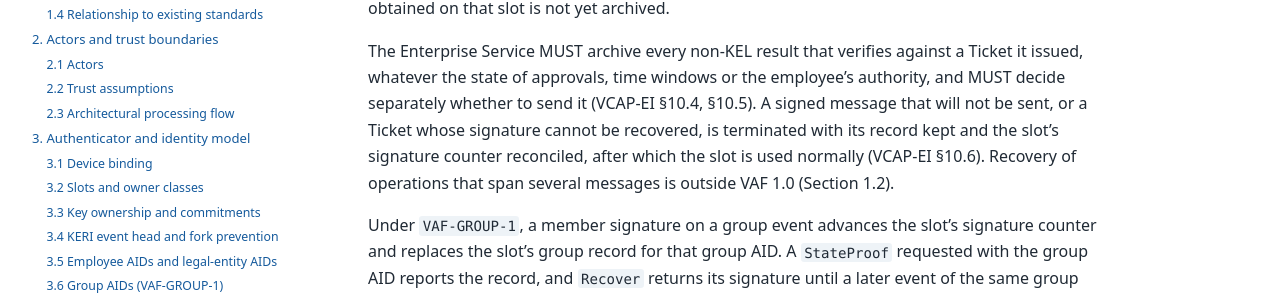
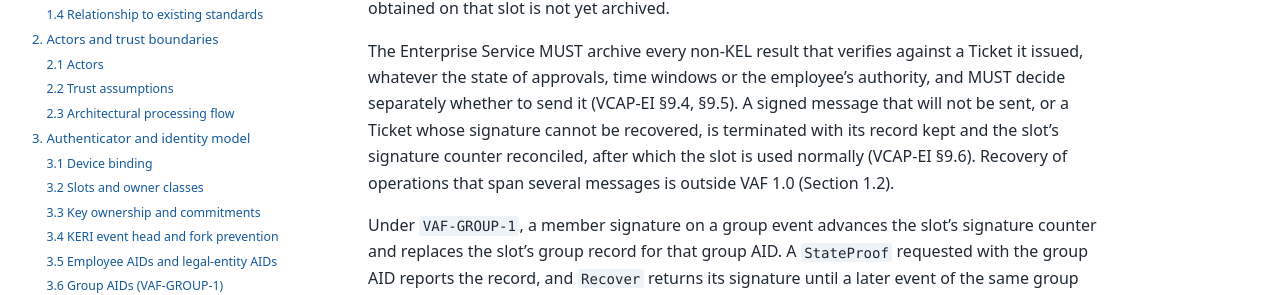
Before and after one commit to vlei-auth/vaf, a Jekyll site: the page built from index.md, in a window 1280 px wide and 900 px high, scrolled down 13038 px. Shown: the part 220-515 px from the top of the window. Built offline with Jekyll 4.4.1, drawn with Linux system fonts in a browser that asks for light colours; some of the changed text lies outside the part shown.

Commit message:
Align framework references with revised candidate numbering

```diff
--- a/vaf-1.0.md
+++ b/vaf-1.0.md
@@ -136,7 +136,7 @@ AIDs held in the authenticator's slots belong to the employee. They are distinct
 
 ### 3.6 Group AIDs (`VAF-GROUP-1`)
 
-A group AID, such as a legal entity's AID controlled by several authorized representatives, lists in `k` and `n` the keys and next-key commitments of its members and is controlled through the thresholds `kt` and `nt`. Under `VAF-GROUP-1`, an ACTIVE WORK slot takes part as a member: it signs the group's `icp`, `ixn` and `rot` with its current key under kind `GROUP`, the group's `exn` messages (for example an IPEX `grant` of a credential the group issues) under kind `GROUP_EXN`, and the group's `rpy` messages (for example an end-role reply for the group) under kind `RPY`, and sends each signature to the other members in a `/multisig/*` `exn` signed under kind `EXN` (VCAP §12.10). The group's KEL is not held by the authenticator; each member slot keeps one **group record** per group AID it has signed for, holding the sequence number, SAID and signature of its latest signed event of that group (VCAP §5.2).
+A group AID, such as a legal entity's AID controlled by several authorized representatives, lists in `k` and `n` the keys and next-key commitments of its members and is controlled through the thresholds `kt` and `nt`. Under `VAF-GROUP-1`, an ACTIVE WORK slot takes part as a member: it signs the group's `icp`, `ixn` and `rot` with its current key under kind `GROUP`, the group's `exn` messages (for example an IPEX `grant` of a credential the group issues) under kind `GROUP_EXN`, and the group's `rpy` messages (for example an end-role reply for the group) under kind `RPY`, and sends each signature to the other members in a `/multisig/*` `exn` signed under kind `EXN` (VCAP §12.9). The group's KEL is not held by the authenticator; each member slot keeps one **group record** per group AID it has signed for, holding the sequence number, SAID and signature of its latest signed event of that group (VCAP §5.2).
 
 Preventing a fork of a group KEL is shared between three parties:
 
@@ -146,7 +146,7 @@ Preventing a fork of a group KEL is shared between three parties:
 
 The platform builds the group event and coordinates with the other members, but it is untrusted (Section 2.2): it can delay or withhold a member signature, not produce one. A platform SHOULD compare a group event with the group's key state and show the group AID, event type and sequence number to the user before requesting the Ticket; this aids the user and does not replace the checks above.
 
-A member's share in a group is its slot's current key and next-key commitment, the same ones its own AID uses, so the slot's own rotation (`ROT`) changes its share in every group it belongs to. The Enterprise Service coordinates a member's own rotations with the rotations of its groups (VCAP §12.8 item 7.7, §12.10).
+A member's share in a group is its slot's current key and next-key commitment, the same ones its own AID uses, so the slot's own rotation (`ROT`) changes its share in every group it belongs to. The Enterprise Service coordinates a member's own rotations with the rotations of its groups (VCAP §12.8 item 7.7, §12.9).
 
 Members of a group may hold their keys on different authenticators, enterprises or key stores; the authenticator's guarantee covers only its own slots. In VAF 1.0 every member key of a group in which a slot takes part is an Ed25519 key and every next-key commitment a BLAKE3-256 digest (VCAP §8.4.4); the Enterprise Service checks this also for events whose keys the authenticator does not see. A group whose members all depend on the same Enterprise Service relies on that service for item 2; the authenticator's item 1 still holds without it.
 
@@ -211,7 +211,7 @@ The Ticket issuer MUST base each Ticket on reliable state evidence: a fresh `Sta
 
 **Replay and time boundary:** every Ticket becomes unusable once any signature on its slot commits. A Ticket carries no time limit: an unused Ticket stays valid until the next signature on the slot, and the enterprise revokes it by having another signature made or by Reset. Timeliness comes from issuance-time checks and from the messages themselves (the KEL head binding and `dt` in `exn`/`rpy`). Recipients SHOULD still enforce request-level anti-replay as defense in depth.
 
-**Time boundaries:** three independent limits apply, and none of them applies to archiving a result. (1) The freshness of a Ticket decision gates only the issuance of a Ticket. (2) The enterprise's window for an unused Ticket starts when the Ticket is signed, gates the delivery of the Ticket to a platform and the automatic dispatch of the resulting signature, and is not shortened by the remaining lifetime of an approval. (3) The validity of the message itself (`dt` in `exn`/`rpy`), checked against an enterprise maximum age, gates the sending of a signed message. A signature archived outside the window of (2) is dispatched only after the decision rule is applied again to current facts (VCAP-EI §10.5).
+**Time boundaries:** three independent limits apply, and none of them applies to archiving a result. (1) The freshness of a Ticket decision gates only the issuance of a Ticket. (2) The enterprise's window for an unused Ticket starts when the Ticket is signed, gates the delivery of the Ticket to a platform and the automatic dispatch of the resulting signature, and is not shortened by the remaining lifetime of an approval. (3) The validity of the message itself (`dt` in `exn`/`rpy`), checked against an enterprise maximum age, gates the sending of a signed message. A signature archived outside the window of (2) is dispatched only after the decision rule is applied again to current facts (VCAP-EI §9.5).
 
 **Content checks and enterprise discretion:** A Ticket decision serves two functions. Its **content checks** (format, state, consistency with the AID's currently valid credentials, and, under `VAF-GROUP-1`, the group rules) are the control against induced signing on a displayless authenticator (Section 9.2); the issuer SHOULD perform them automatically from verifiable state. Any further restriction the enterprise applies to the employee's acts (for example permitted counterparties) is **enterprise discretion**: an internal control of the legal entity. Neither is visible to a verifier, and a signature does not show that an enterprise approved it. Authority to act for the legal entity is expressed by the vLEI credentials and their revocation (Section 7); a Ticket decision does not grant or withdraw it. Risk classes, rule sets and their audit are the subject of `VAF-POLICY-1` (Section 11.3).
 
@@ -237,7 +237,7 @@ When a response to `Sign`, `UploadEnd`, `CreateIdentity` or `PrepareRotation` is
 
 Every signature, including `EXN` and `RPY`, advances the slot's signature counter, so a `StateProof` shows whether a Ticket was used. The authenticator keeps the most recent signature of each slot; while no later signature has been made, a lost non-KEL response is retrieved with `Recover`. Older non-KEL signatures come only from the platform Outbox and the enterprise archive. A platform therefore MUST NOT obtain a new signature on a slot while a non-KEL signature it obtained on that slot is not yet archived.
 
-The Enterprise Service MUST archive every non-KEL result that verifies against a Ticket it issued, whatever the state of approvals, time windows or the employee's authority, and MUST decide separately whether to send it (VCAP-EI §10.4, §10.5). A signed message that will not be sent, or a Ticket whose signature cannot be recovered, is terminated with its record kept and the slot's signature counter reconciled, after which the slot is used normally (VCAP-EI §10.6). Recovery of operations that span several messages is outside VAF 1.0 (Section 1.2).
+The Enterprise Service MUST archive every non-KEL result that verifies against a Ticket it issued, whatever the state of approvals, time windows or the employee's authority, and MUST decide separately whether to send it (VCAP-EI §9.4, §9.5). A signed message that will not be sent, or a Ticket whose signature cannot be recovered, is terminated with its record kept and the slot's signature counter reconciled, after which the slot is used normally (VCAP-EI §9.6). Recovery of operations that span several messages is outside VAF 1.0 (Section 1.2).
 
 Under `VAF-GROUP-1`, a member signature on a group event advances the slot's signature counter and replaces the slot's group record for that group AID. A `StateProof` requested with the group AID reports the record, and `Recover` returns its signature until a later event of the same group AID replaces it, also after later signatures of other kinds. Older member signatures come from the platform Outbox and the enterprise archive (VCAP §12.3). A `GROUP_EXN` signature does not change the group record and is recovered as an `EXN`.
 
@@ -263,7 +263,7 @@ A Platform that learns that an AID is inactive MUST stop requesting Tickets and
 
 A Verifier MUST evaluate a presentation by an affected AID according to the current status of its credentials (Section 8.3).
 
-An unused Ticket issued before the event remains acceptable to the authenticator until the slot's next signature (Section 5.3). Step 1 keeps such Tickets from being delivered, and recipients reject messages whose own validity (`dt`) has passed. A message signed before the event but not yet sent is still archived by the Enterprise Service, and is never sent; one whose delivery had started is reconciled, not recalled (VCAP-EI §10.7).
+An unused Ticket issued before the event remains acceptable to the authenticator until the slot's next signature (Section 5.3). Step 1 keeps such Tickets from being delivered, and recipients reject messages whose own validity (`dt`) has passed. A message signed before the event but not yet sent is still archived by the Enterprise Service, and is never sent; one whose delivery had started is reconciled, not recalled (VCAP-EI §9.7).
 
 ## 7. vLEI credential interaction and presentation
 
@@ -396,13 +396,13 @@ These profiles are not specified by VAF 1.0; a product can claim one only after
 
 | ID | Class | Requirement | Evidence or limit |
 | --- | --- | --- | --- |
-| VAF-GROUP-01 | Authenticator | Group member signing of VCAP §2.1, declared by GetInfo option `vcapGroup` | VCAP §§ 7.1, 7.7 kinds 7, 8 and 9 |
+| VAF-GROUP-01 | Authenticator | Group member signing of VCAP §2.1, declared by GetInfo option `vcapGroup` | VCAP §§ 7.1, 7.7 kinds 6, 7 and 8 |
 | VAF-GROUP-02 | Authenticator | Member key and next-key commitment binding in group `icp` / `rot` | VCAP §8.4.4 item 4 |
-| VAF-GROUP-03 | Authenticator | At most one event per (slot, group AID, sequence number), increasing sequence numbers, prior-SAID check for the following sequence number, `GROUP_SUPERSEDE` only at the record's own sequence number with the same prior event and at most once per sequence number, or to reuse an abandoned inception record; `GROUP_EXN` only for a recorded group AID; group records committed atomically with the slot | VCAP §8.4.4 items 5–6, §8.5.4, §8.7 |
+| VAF-GROUP-03 | Authenticator | At most one event per (slot, group AID, sequence number), increasing sequence numbers, prior-SAID check for the following sequence number, `GROUP_SUPERSEDE` only at the record's own sequence number with the same prior event and at most once per sequence number, or to reuse an abandoned inception record; `GROUP_EXN` only for a recorded group AID; group records committed atomically with the slot | VCAP §8.4.4 items 5–6, §8.5.3, §8.7 |
 | VAF-GROUP-04 | Authenticator | Group record state in `StateProof` and recovery of the recorded signature | VCAP §§ 7.4.2, 7.8, 9.3 |
-| VAF-GROUP-05 | Enterprise Service | Group Ticket issuance per VCAP §12.8 item 7 and VCAP-EI §§ 7.5, 7.15, including group messages (purposes 6, 20, 21) | VCAP-EI conformance tests |
+| VAF-GROUP-05 | Enterprise Service | Group Ticket issuance per VCAP §12.8 item 7 and VCAP-EI §§ 7.5, 7.15, including group messages (purposes 6, 16, 17) | VCAP-EI conformance tests |
 | VAF-GROUP-06 | Enterprise Service | `GROUP_SUPERSEDE` confined to a separately controlled role key, with a recorded determination per use | Audit records |
-| VAF-GROUP-07 | Platform, Enterprise Service | Group participation and per-stage status (member signed, threshold met, network accepted or delivered, abandoned) | VCAP §12.10, VCAP-EI §§ 7.17, 9.6 |
+| VAF-GROUP-07 | Platform, Enterprise Service | Group participation and per-stage status (member signed, threshold met, network accepted or delivered, abandoned) | VCAP §12.9, VCAP-EI §§ 7.17, 8.6 |
 | VAF-GROUP-08 | Enterprise Service, Platform | Device loss and Reset of a member: the affected member key is reported as lost to the other members, so that the group rotates it out | Section 6.5 item 7 |
 | VAF-GROUP-09 | Enterprise Service | A member's own rotation coordinated with the rotations of its groups | VCAP §12.8 item 7.7 |
 
@@ -469,7 +469,7 @@ Changes to VAF identity and security semantics, VCAP command bytes or transport
 
 **Change log.**
 
-- **11 November 2026, Candidate Specification.** Archiving of a verified signature separated from dispatch admission and delivery (VCAP-EI §§ 6.3, 7.9, 7.18, 7.19, 10.4–10.7; VAF §§ 2.3, 5.3, 6.3; VCAP §12.2, §12.8 item 8). The WebAuthn route removed (formerly VCAP §7.14; VCAP §12.9 and VCAP-EI §8 are now Reserved); the TrustConfig field that listed its RP IDs is now `reserved` and is the empty array (VCAP §9.1); test vectors regenerated (VCAP Appendix E). Purpose 13 withdrawn (VCAP-EI Appendix B). The maximum message age bounded by what receivers accept (VCAP-EI §10.5 item 5). Conformance test GROUP-T14 for groups with an independent software member added (VAF Section 12). License, intellectual-property and change-control terms added.
+- **11 November 2026.** Candidate Specification; first published version.
 
 ## A. Traceability to VCAP 1.0 (informative)
 
@@ -485,7 +485,7 @@ Changes to VAF identity and security semantics, VCAP command bytes or transport
 | Conformance classes and optional features | § 2.1 |
 | KERI event syntax and encodings | §§ 6.2, 6.4, 8.4.3 |
 | Transport | § 11 (11.1 message encoding, 11.2 CTAPHID, 11.3 NFC, 11.4 USB CCID) |
-| Group member signing (`VAF-GROUP-1`) | §§ 5.2, 7.4.2, 7.7, 7.8, 8.4.4, 8.5.4, 8.7, 9.3, 9.4, 12.3, 12.8 item 7, 12.10, 13.1, 13.2 item 8 |
+| Group member signing (`VAF-GROUP-1`) | §§ 5.2, 7.4.2, 7.7, 7.8, 8.4.4, 8.5.3, 8.7, 9.3, 9.4, 12.3, 12.8 item 7, 12.9, 13.1, 13.2 item 8 |
 | Delegation and IPEX boundaries | §§ 8.4.2, 8.5, 12.3 |
 
 ## B. References
```
Also changed, not shown: other parts of vaf-1.0.md (+1 -1 lines).
